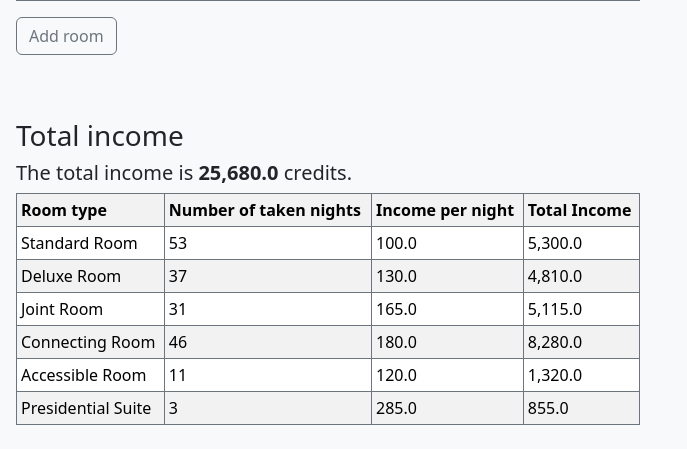
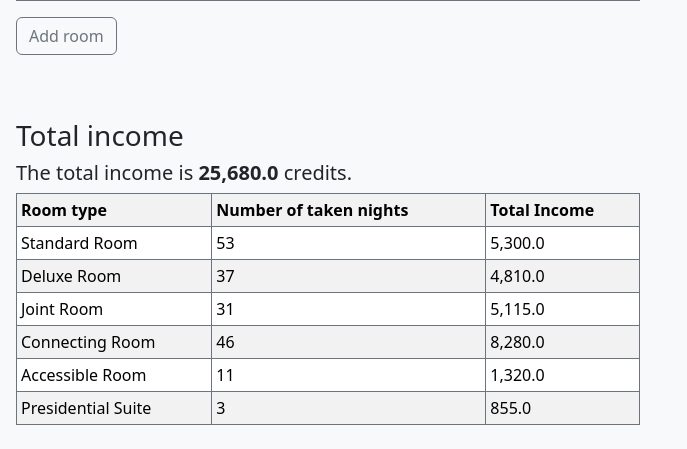
Before and after one commit to supernauth/hotel_finance_django, a Django app: page / in a window 1280 px wide. Shown: the part 836-1285 px from the top of the page, without its empty margins (0-687 px from the left). Run offline with Django 5.2, Linux system fonts and the light colour scheme; data comes from the database, SQL or seed files in the repository; both versions use the stored data as it was after the commit.

Commit message:
Making the summary table simpler

```diff
--- a/cubixhazi/hotel_finance/templates/index.html
+++ b/cubixhazi/hotel_finance/templates/index.html
@@ -64,14 +64,12 @@
     <tr>
         <th>Room type</th>
         <th>Number of taken nights</th>
-        <th>Income per night</th>
         <th>Total Income</th>
     </tr>
     {% for type in room_types %}
         <tr>
             <td>{{ type.name }}</td>
             <td>{{ type.total_taken_nights }}</td>
-            <td>{{ type.price }}</td>
             <td>{{ type.total_income|floatformat:1 }}</td>
         </tr>
     {% endfor %}
```
Also changed, not shown: cubixhazi/db.sqlite3, 1 other file.
